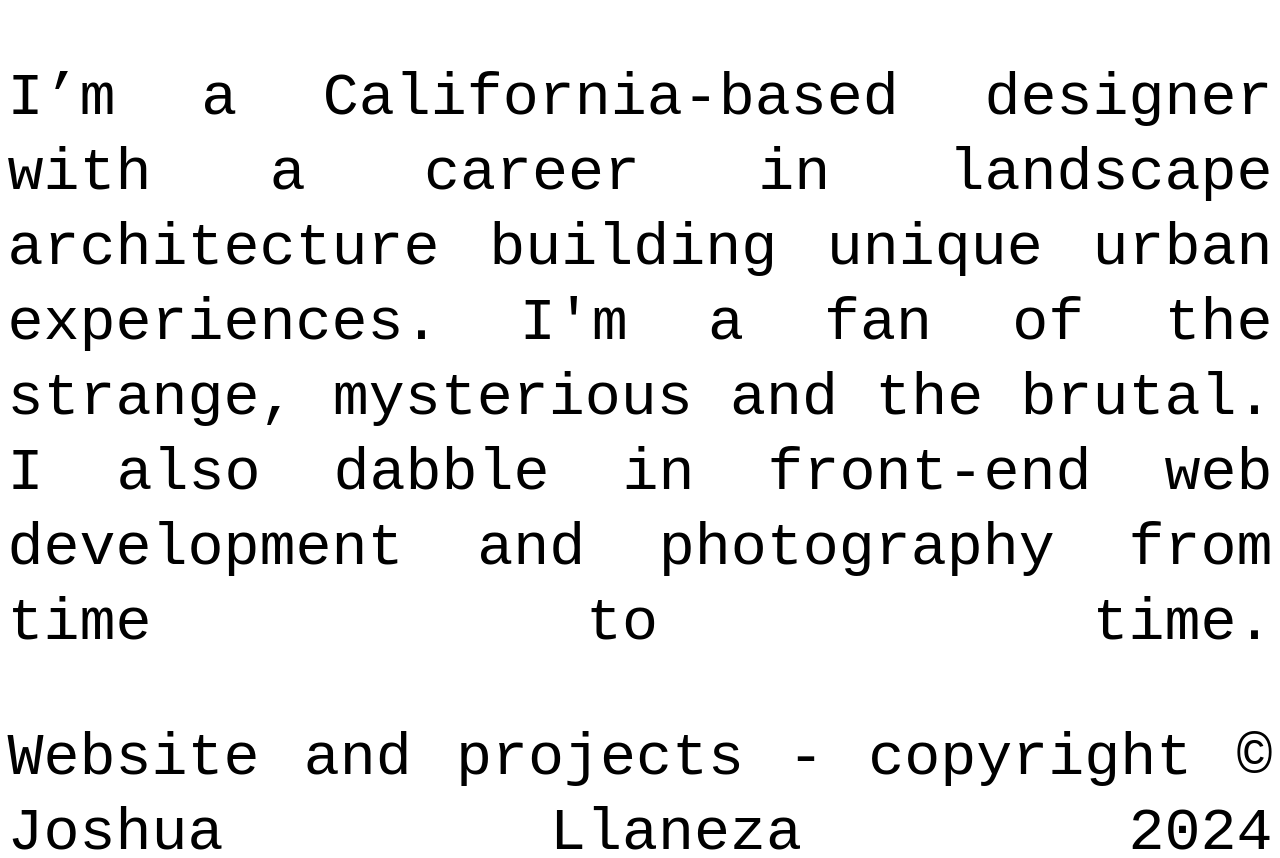
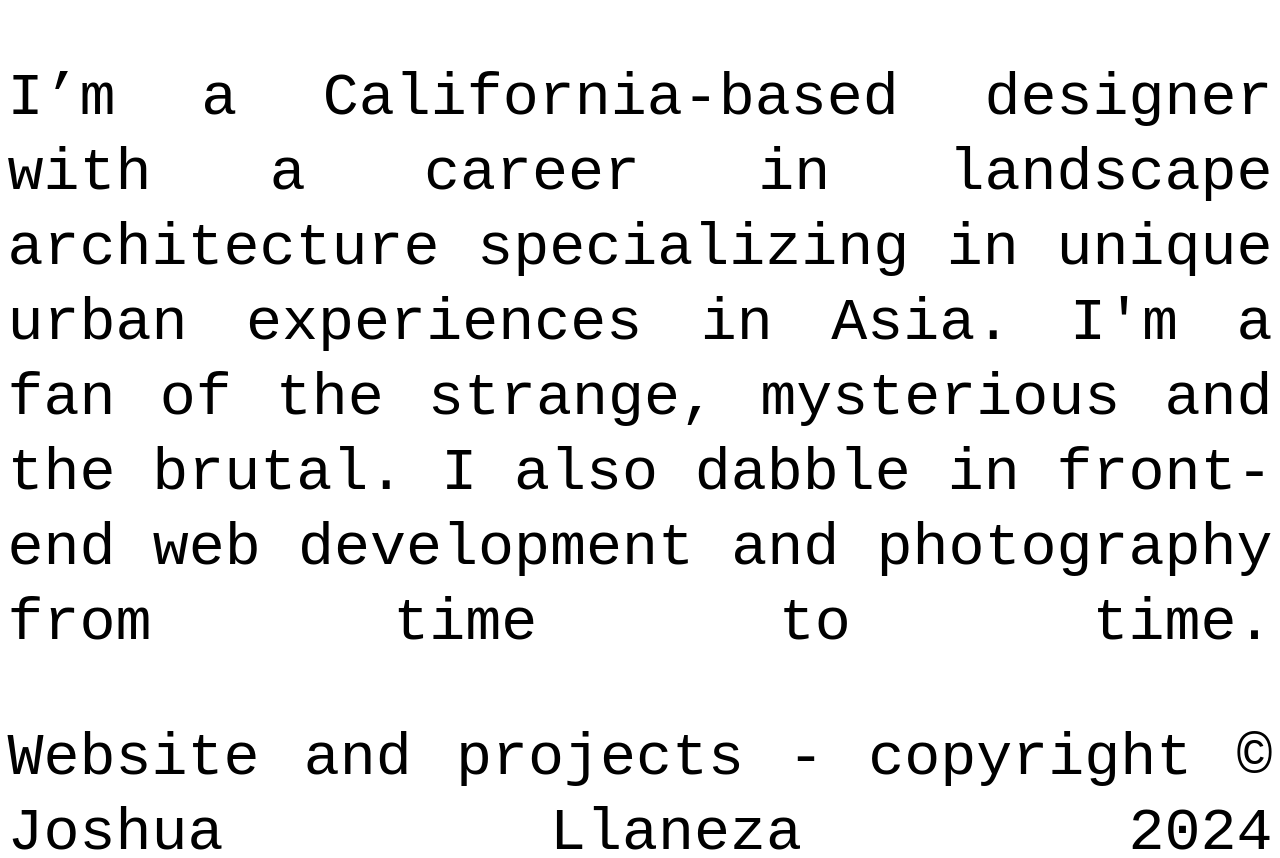
Before and after one commit to JoshuaIsADev/joshua-llaneza, a plain HTML site: page index.html in a window 1280 px wide. Shown: the part 457-1315 px from the top of the page. Drawn offline with Linux system fonts and the light colour scheme; a web font is replaced by a local one.

Commit message:
content update

```diff
--- a/index.html
+++ b/index.html
@@ -36,7 +36,7 @@
         <div class="text-row">
           <p class="font-l">
             I’m a California-based designer with a career in landscape
-            architecture building unique urban experiences. I'm a fan of the strange, mysterious and the brutal. I also dabble in front-end web
+            architecture specializing in unique urban experiences in Asia. I'm a fan of the strange, mysterious and the brutal. I also dabble in front-end web
             development and photography from time to time.
           </p>
         </div>
```
